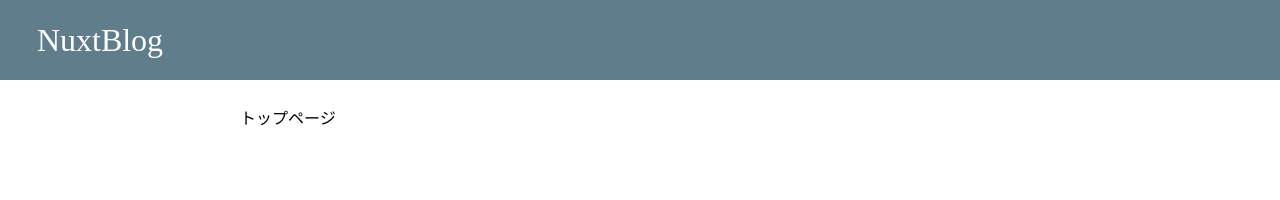
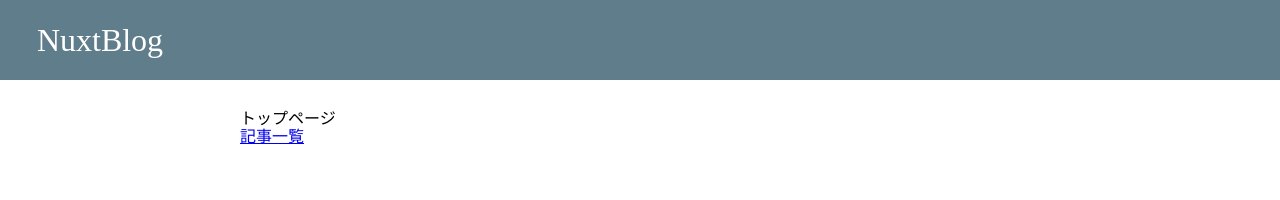
Before and after one commit to kykt35/nuxtblog, a Nuxt app: page / in a window 1280 px wide. Shown: the top 200 px of the page. Built offline with nearby package versions, Linux system fonts and the light colour scheme.

Commit message:
Add articles link to index page

```diff
--- a/pages/index.vue
+++ b/pages/index.vue
@@ -1,5 +1,8 @@
 <template>
-  <div>トップページ</div>
+  <div>
+    <div>トップページ</div>
+    <nuxt-link to="/articles">記事一覧</nuxt-link>
+  </div>
 </template>
 
 <script>
```
